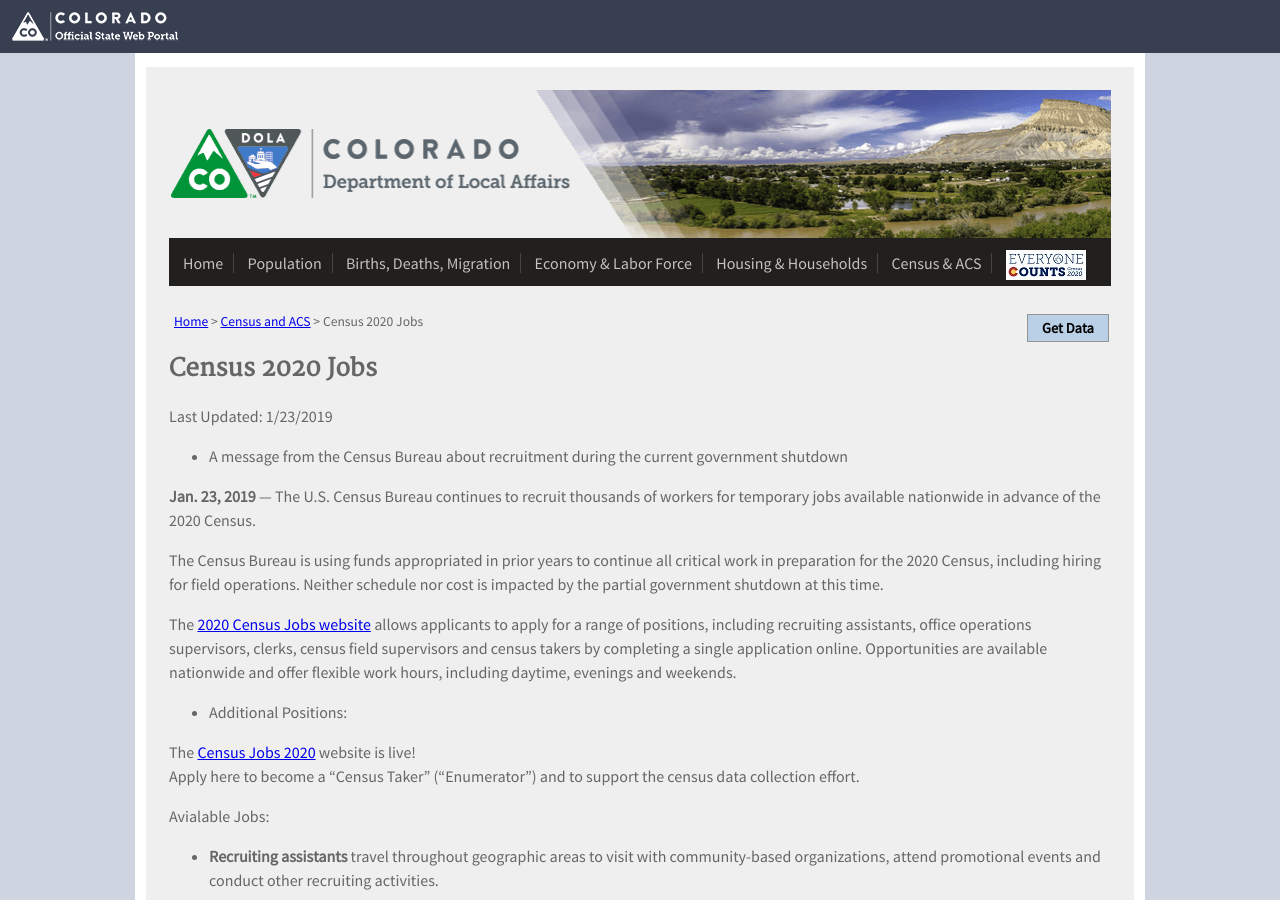
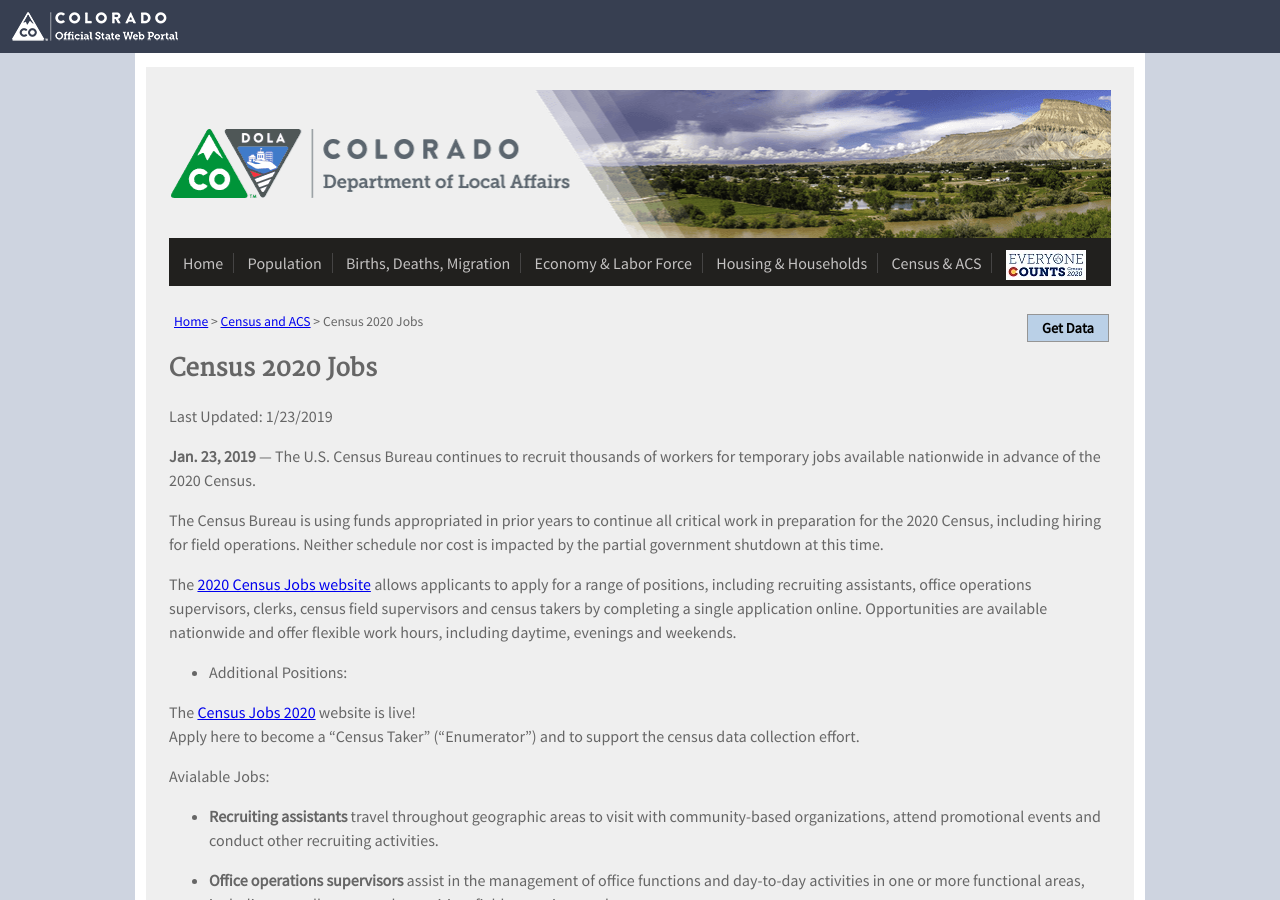
Before and after one commit to TBleess/Website_New, a Jekyll site: the page built from pages/5_CensusACS/2020-census-jobs.md, in a window 1280 px wide and 900 px high. Built offline with Jekyll 4.4.1, drawn with Linux system fonts in a browser that asks for light colours.

Commit message:
Update 2020-census-jobs.md

```diff
--- a/pages/5_CensusACS/2020-census-jobs.md
+++ b/pages/5_CensusACS/2020-census-jobs.md
@@ -10,7 +10,6 @@
 
 Last Updated: 1/23/2019
 
-* A message from the Census Bureau about recruitment during the current government shutdown
 
 **Jan. 23, 2019** — The U.S. Census Bureau continues to recruit thousands of workers for temporary jobs available nationwide in advance of the 2020 Census.
 
```
